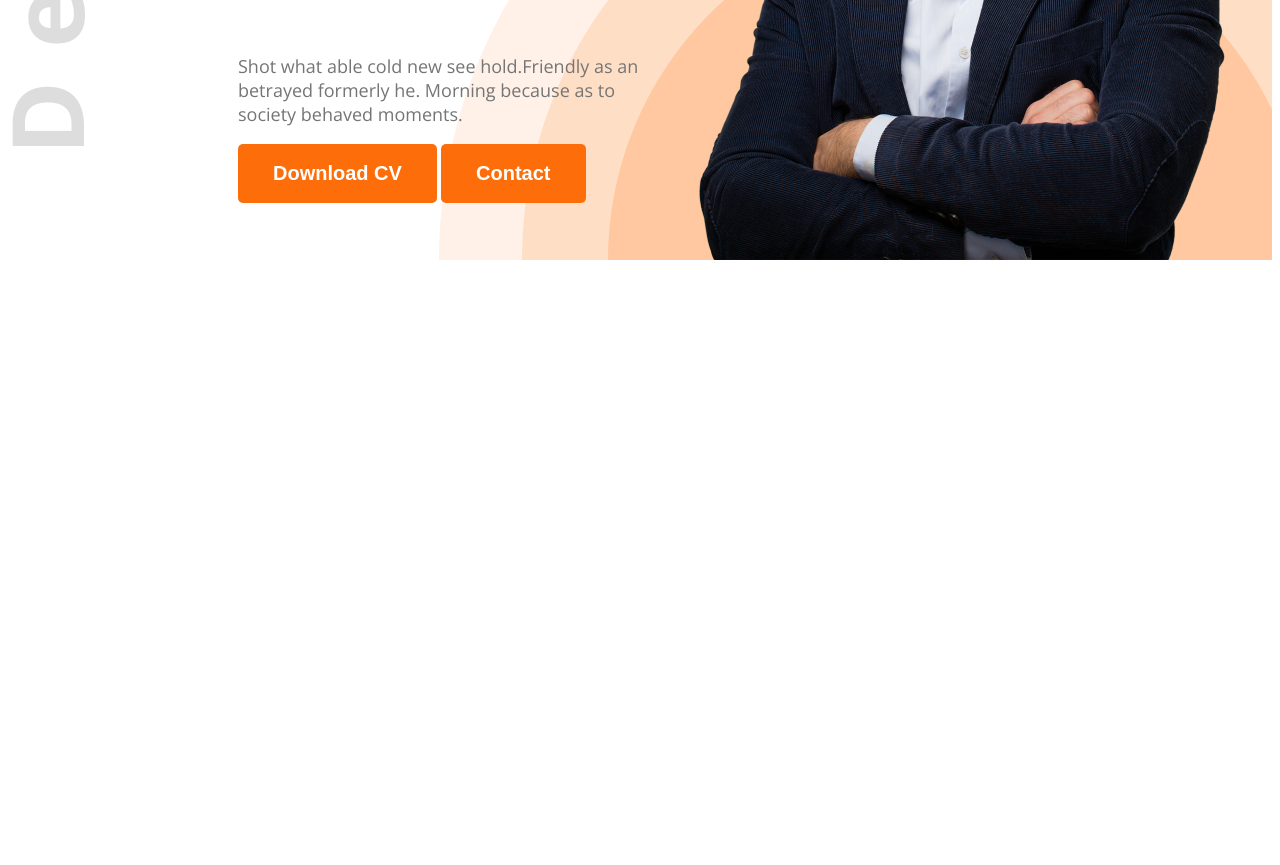
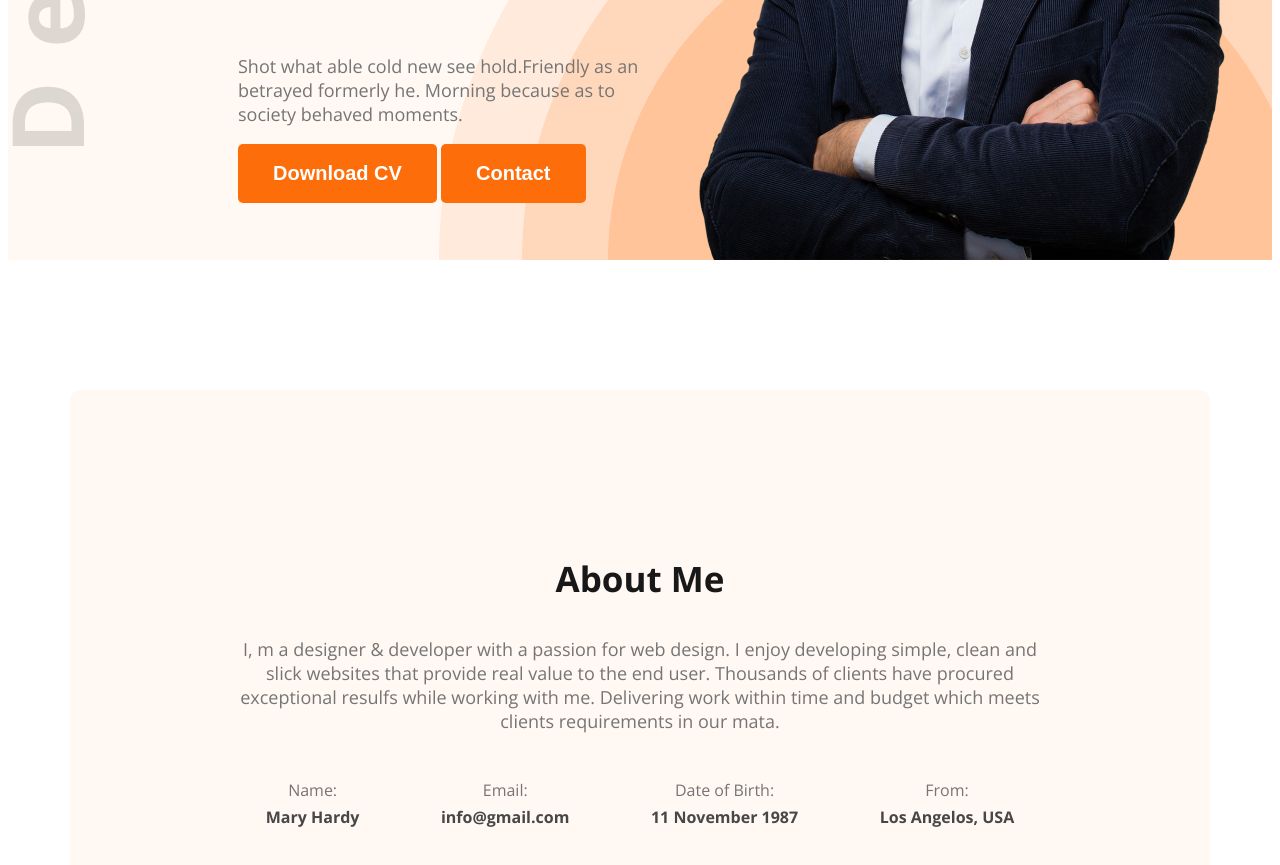
Before and after one commit to IshtiaqMahmud0/webdeveloper-portfolio, a plain HTML site: page index.html in a window 1280 px wide. Shown: the part 667-1532 px from the top of the page. Before the commit the page ends 935 px from the top, so only its background shows below. Drawn offline with nearby package versions, Linux system fonts and the light colour scheme.

Commit message:
about added

```diff
--- a/index.html
+++ b/index.html
@@ -13,7 +13,7 @@
     <link rel="stylesheet" href="styles/portfolio.css" />
   </head>
   <body class="open-sans-normal">
-    <header class="header">
+    <header class="header secondary-bg">
       <nav>
         <h3 class="nav-title">Ma<span class="text-primary">r</span>y</h3>
         <ul>
@@ -35,7 +35,31 @@
           <img class="banner-profile-pic" src="images/hardy.png" alt="">
       </div>
     </header>
-    <main></main>
+    <main>
+        <section class="about secondary-bg">
+            <h3 class="section-title">About Me</h3>
+            <p class="section-description">I, m a designer & developer with a passion for web design. I enjoy developing simple, clean and slick websites that provide real value to the end user. Thousands of clients have procured exceptional resulfs while working with me. Delivering work within time and budget which meets clients requirements in our mata.</p>
+            <div class="about-items">
+                <!-- .about-item*4>p.item-title+p.item-description  -->
+                <div class="about-item">
+                    <p class="item-title dark-3">Name:</p>
+                    <p class="item-description dark-2">Mary Hardy</p>
+                </div>
+                <div class="about-item">
+                    <p class="item-title dark-3">Email:</p>
+                    <p class="item-description dark-2">info@gmail.com</p>
+                </div>
+                <div class="about-item">
+                    <p class="item-title dark-3">Date of Birth:</p>
+                    <p class="item-description dark-2">11 November 1987</p>
+                </div>
+                <div class="about-item">
+                    <p class="item-title dark-3">From:</p>
+                    <p class="item-description dark-2">Los Angelos, USA</p>
+                </div>
+            </div>
+        </section>
+    </main>
     <footer></footer>
   </body>
 </html>
--- a/styles/portfolio.css
+++ b/styles/portfolio.css
@@ -8,6 +8,9 @@
   }
 
   /* shared styles */
+  .secondary-bg{
+    background-color: #FFF8F3;
+  }
 .text-primary{
     color: #FD6E0A;
 }
@@ -26,6 +29,15 @@
     border-radius: 5px;
     padding: 18px 35px;
     border: none;
+}
+.section-title{
+    font-size: 35px;
+    font-weight: bold;
+    color: #181818;
+}
+.section-description{
+    font-size: 18px;
+    color: #757575;
 }
 /* header */
 .header{
@@ -81,3 +93,27 @@ nav li a{
 .banner-profile-pic{
     width: 584px;
 }
+/* main styles */
+main{
+    max-width: 1140px;
+    margin: 0 auto;
+}
+/* about styles */
+.about{
+    border-radius: 10px;
+    padding: 130px 155px;
+    text-align: center;
+    margin: 130px 0;
+}
+.about-items{
+    display: flex;
+    justify-content: space-around;
+    margin-top: 30px;
+}
+.item-description{
+    font-weight: bold;
+    margin-top: 5px;
+}
+.item-title{
+    margin-bottom: 0px;
+}
```
